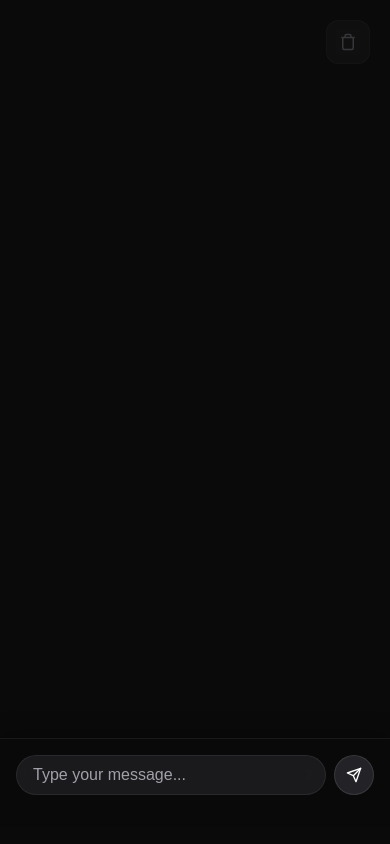
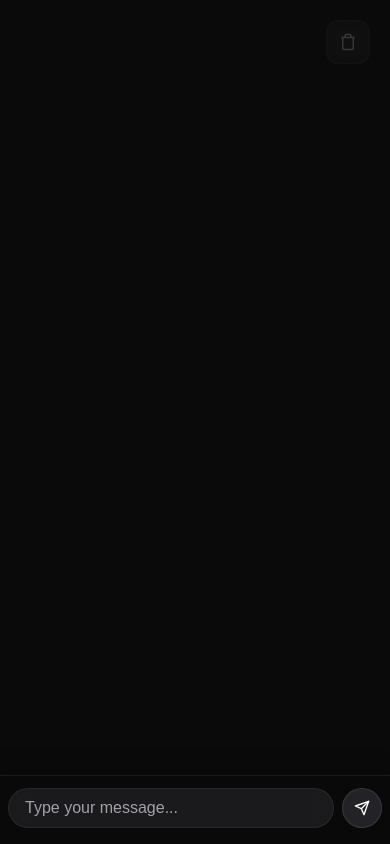
Before and after one commit to trustleast/example-web-chat, a React app: page / in a window 390 px wide. Built offline with nearby package versions, Linux system fonts and the light colour scheme.

Commit message:
Looking good

```diff
--- a/src/styles.css
+++ b/src/styles.css
@@ -17,7 +17,7 @@ body {
 }
 
 .app {
-  min-height: 100vh;
+  min-height: 100dvh;
   display: flex;
   justify-content: center;
   padding: 0;
@@ -27,7 +27,7 @@ body {
 .chat-container {
   width: 100%;
   max-width: 800px;
-  height: 100vh;
+  height: 100dvh;
   background: #0a0a0a;
   display: flex;
   flex-direction: column;
@@ -241,27 +241,6 @@ body {
 
 /* Mobile styles */
 @media (max-width: 768px) {
-  .app {
-    padding: 0;
-    align-items: stretch;
-    background: #0a0a0a;
-  }
-
-  .chat-container {
-    height: 98vh;
-    max-width: none;
-    border-radius: 0;
-    box-shadow: none;
-    border: none;
-    background: #0a0a0a;
-    position: relative;
-    display: grid;
-    grid-template:
-      "messages" 1fr
-      "input" auto
-      "keyboard" env(keyboard-inset-height, 0px);
-  }
-
   .clear-button-mobile {
     display: flex;
     align-items: center;
@@ -302,20 +281,18 @@ body {
   }
 
   .messages-container {
-    grid-area: messages;
     overflow-y: auto;
-    padding: max(80px, env(safe-area-inset-top) + 60px) 16px 24px 16px;
     display: flex;
     flex-direction: column;
-    gap: 16px;
     background: transparent;
     min-height: 0;
   }
 
   .input-section {
-    grid-area: input;
-    padding: 16px;
-    padding-bottom: max(16px, env(safe-area-inset-bottom));
+    padding-left: 8px;
+    padding-right: 8px;
+    padding-bottom: 0;
+    padding-top: 12px;
     background: rgba(10, 10, 10, 0.95);
     backdrop-filter: blur(20px);
     border-top: 1px solid rgba(63, 63, 70, 0.3);
```
